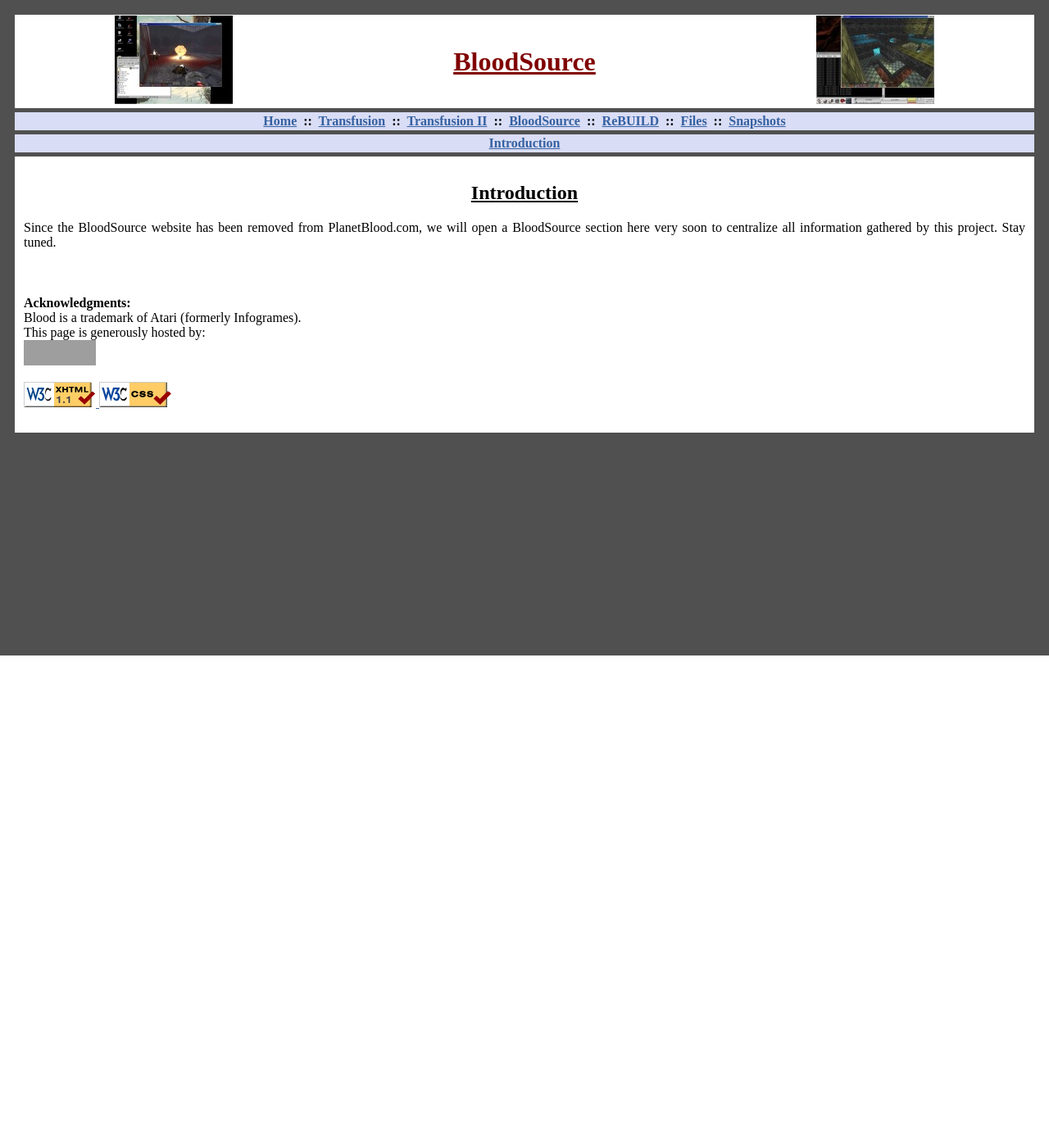
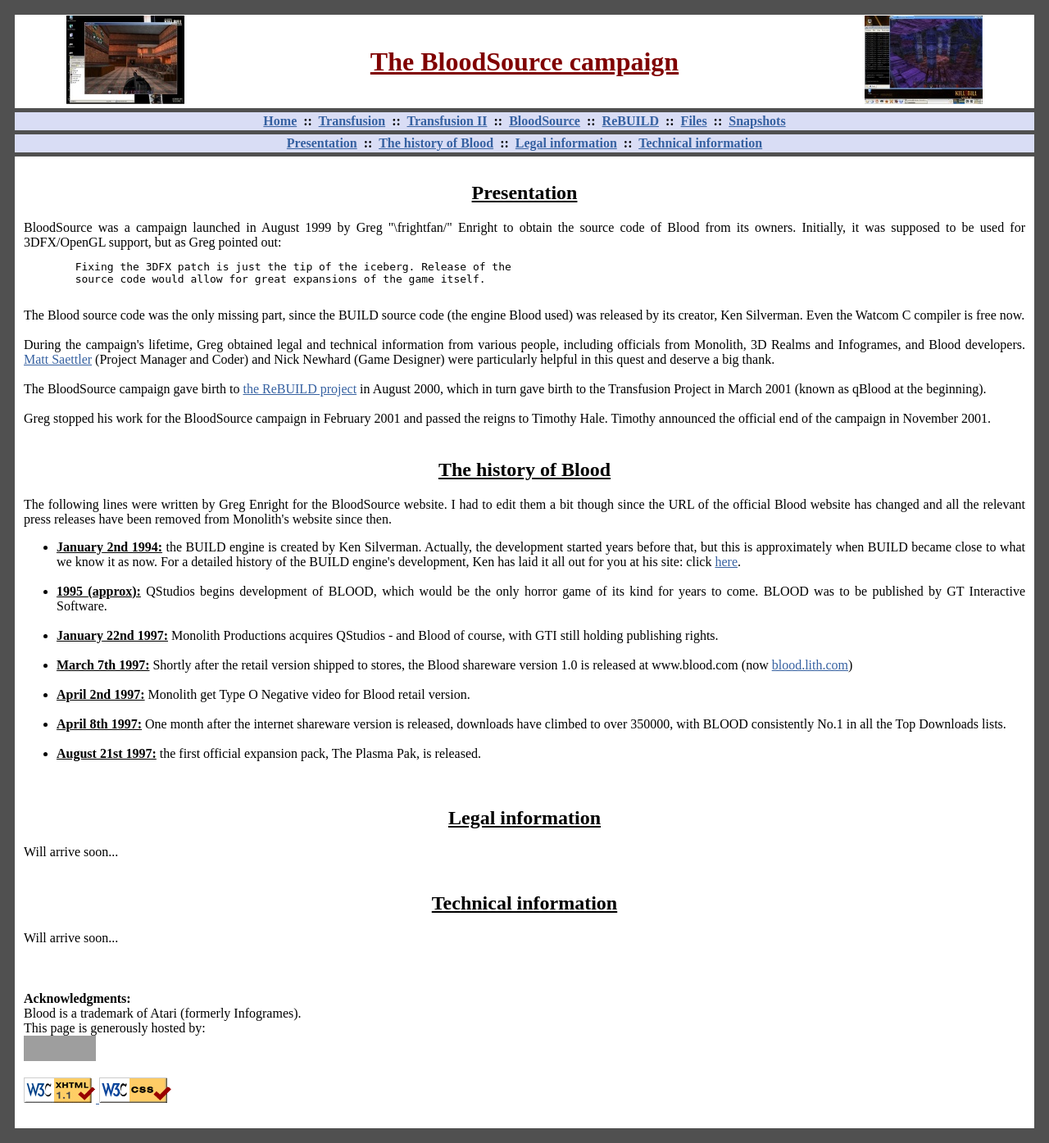
Before and after one commit to QuakeMods/transfusion, a PHP site: page /bloodsource.php in a window 1280 px wide. Shown: the whole page at 82% size. Before the commit the page ends 800 px from the top, so only its background shows below. Run offline with PHP 8.4, Linux system fonts and the light colour scheme; data that the repository does not hold is empty; grey boxes are pictures that could not be loaded.

Commit message:
Updated the screenshots. Updated the BloodSource page (still more to come). Switched "header.php" from Windows format to Unix format. Updated the news with the TF 1.1-beta3 announcement. Changed personal email addresses a bit to a less spam-friendly format. Made a few minor changes in the text of the Transfusion page.

```diff
--- a/website/bloodsource.php
+++ b/website/bloodsource.php
@@ -1,19 +1,110 @@
 <?php
-	$page_title = "BloodSource";
-	$page_topic = "BloodSource";
+	$page_title = "The BloodSource campaign";
+	$page_topic = "The BloodSource campaign";
 	$page_links = array (
-		"Introduction" => array ("Address" => "#introduction-section", "Text" => "Introduction")
+		"Presentation" => array ("Address" => "#presentation-section", "Text" => "Presentation"),
+		"The history of Blood" => array ("Address" => "#history-section", "Text" => "The history of Blood"),
+		"Legal information" => array ("Address" => "#legalinfo-section", "Text" => "Legal information"),
+		"Technical information" => array ("Address" => "#techinfo-section", "Text" => "Technical information")
 	);
 
 	require ("header.php");
 ?>
 
-<!-- Introduction -->
+<!-- Presentation -->
 <div class="section">
-	<h2 id="introduction-section" class="section">Introduction</h2>
-	Since the BloodSource website has been removed from PlanetBlood.com,
-	we will open a BloodSource section here very soon to centralize all
-	information gathered by this project. Stay tuned.<br />
+	<h2 id="presentation-section" class="section">Presentation</h2>
+	BloodSource was a campaign launched in August 1999 by Greg "\frightfan/" Enright
+	to obtain the source code of Blood from its owners. Initially, it was supposed to
+	be used for 3DFX/OpenGL support, but as Greg pointed out:<br />
+	<pre>
+	Fixing the 3DFX patch is just the tip of the iceberg. Release of the
+	source code would allow for great expansions of the game itself.
+	</pre>
+	The Blood source code was the only missing part, since the BUILD source code
+	(the engine Blood used) was released by its creator, Ken Silverman. Even the
+	Watcom C compiler is free now.<br />
+	<br />
+	During the campaign's lifetime, Greg obtained legal and technical information
+	from various people, including officials from Monolith, 3D Realms and Infogrames,
+	and Blood developers. <a href="http://www.saettler.com/">Matt Saettler</a>
+	(Project Manager and Coder) and Nick Newhard (Game Designer) were particularly
+	helpful in this quest and deserve a big thank.<br />
+	<br />
+	The BloodSource campaign gave birth to <a href="rebuild.php">the ReBUILD project</a>
+	in August 2000, which in turn gave birth to the Transfusion Project in March 2001
+	(known as qBlood at the beginning).<br />
+	<br />
+	Greg stopped his work for the BloodSource campaign in February 2001 and passed the reigns
+	to Timothy Hale. Timothy announced the official end of the campaign in November 2001.<br />
+</div>
+
+<!-- The history of Blood -->
+<div class="section">
+	<h2 id="history-section" class="section">The history of Blood</h2>
+	The following lines were written by Greg Enright for the BloodSource website. I had to
+	edit them a bit though since the URL of the official Blood website has changed and all
+	the relevant press releases have been removed from Monolith's website since then.<br />
+	<ul>
+		<li>
+			<span class="boldtitle">January 2nd 1994:</span> the BUILD
+			engine is created by Ken Silverman. Actually,
+			the development started years before that, but this is approximately when
+			BUILD became close to what we know it as now. For a detailed history of the
+			BUILD engine's development, Ken has laid it all out for you at his site:
+			click <a href="http://www.advsys.net/ken/build.htm">here</a>.<br />
+			<br />
+		</li>
+		<li>
+			<span class="boldtitle">1995 (approx):</span> QStudios begins
+			development of BLOOD, which would be the
+			only horror game of its kind for years to come. BLOOD was to be published by
+			GT Interactive Software.<br />
+			<br />
+		</li>
+		<li>
+			<span class="boldtitle">January 22nd 1997:</span> Monolith
+			Productions acquires QStudios - and Blood of
+			course, with GTI still holding publishing rights.<br />
+			<br />
+		</li>
+		<li>
+			<span class="boldtitle">March 7th 1997:</span> Shortly after
+			the retail version shipped to stores, the
+			Blood shareware version 1.0 is released at www.blood.com (now
+			<a href="http://blood.lith.com/">blood.lith.com</a>)<br />
+			<br />
+		</li>
+		<li>
+			<span class="boldtitle">April 2nd 1997:</span> Monolith get
+			Type O Negative video for Blood retail version.<br />
+			<br />
+		</li>
+		<li>
+			<span class="boldtitle">April 8th 1997:</span> One month
+			after the internet shareware version is released,
+			downloads have climbed to over 350000, with BLOOD consistently No.1 in all
+			the Top Downloads lists.<br />
+			<br />
+		</li>
+		<li>
+			<span class="boldtitle">August 21st 1997:</span> the first
+			official expansion pack, The Plasma Pak, is
+			released.<br />
+		</li>
+	</ul>
+</div>
+
+<!-- Legal information -->
+<div class="section">
+	<h2 id="legalinfo-section" class="section">Legal information</h2>
+	Will arrive soon...
+</div>
+
+<!-- Technical information -->
+<div class="section">
+	<h2 id="techinfo-section" class="section">Technical information</h2>
+	Will arrive soon...
 </div>
 
 <br />
--- a/website/header.php
+++ b/website/header.php
@@ -28,7 +28,6 @@
 	<meta http-equiv="content-type" content="text/html; charset=ISO-8859-1" />
 	<link rel="icon" href="images/qblood_icon.png" type="image/png" />
 	<link rel="SHORTCUT ICON" href="favicon.ico" />
-	<link rev="made" href="mailto:elric@planetblood.com" />
 	<style type="text/css">
 	<!--
 		body {
@@ -96,7 +95,7 @@
 		<tr valign="top">
 			<td align="center" valign="middle">
 				<a href="images/scr_win32.jpg">
-					<img src="images/min_scr_win32.jpg" alt="Transfusion on Win32" />
+					<img src="images/min_scr_win32.jpg" alt="Transfusion on Win32" title="Transfusion on Win32" />
 				</a>
 			</td>
 			<td align="center" valign="middle">
@@ -112,7 +111,7 @@
 			</td>
 			<td align="center" valign="middle">
 				<a href="images/scr_linux.jpg">
-					<img src="images/min_scr_linux.jpg" alt="Transfusion on Linux" />
+					<img src="images/min_scr_linux.jpg" alt="Transfusion on Linux" title="Transfusion on Linux" />
 				</a>
 			</td>
 		</tr>
@@ -152,7 +151,7 @@
 					$nb_links = 0;
 					while (list ($link_name, $link_props) = each ($page_links)) {
 						if ($nb_links)
-							echo ("				&nbsp;::&nbsp;\n");
+							echo ("				&nbsp;::&nbsp;\n\t\t\t\t");
 						$nb_links++;
 
 						echo ("<a href=\"" . $page_links[$link_name]["Address"] . "\">" . $page_links[$link_name]["Text"] . "</a>\n");
--- a/website/rebuild.php
+++ b/website/rebuild.php
@@ -1,6 +1,6 @@
 <?php
-	$page_title = "ReBUILD";
-	$page_topic = "ReBUILD";
+	$page_title = "The ReBUILD Project";
+	$page_topic = "The ReBUILD Project";
 	$page_cvs = "rebuild";
 	$page_links = array (
 		"Introduction" => array ("Address" => "#introduction-section", "Text" => "Introduction")
```
Also changed, not shown: website/index.php (+12 -3 lines), website/transfusion.php (+7 -8 lines), website/images/min_scr_linux.jpg, website/images/min_scr_win32.jpg, website/images/scr_linux.jpg, website/images/scr_win32.jpg.
